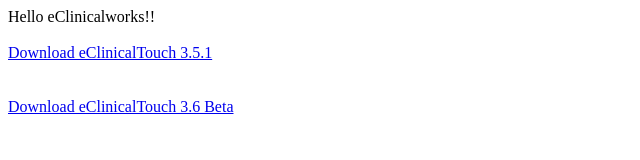
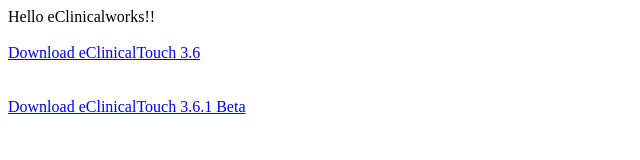
Before and after one commit to ecwApps/ecwApps.github.io, a plain HTML site: page indexTouch3.html in a window 1280 px wide. Shown: the full height of the page, 0-640 px from the left. Drawn offline with Linux system fonts and the light colour scheme.

Commit message:
app update

```diff
--- a/indexTouch3.html
+++ b/indexTouch3.html
@@ -8,13 +8,13 @@ Hello eClinicalworks!!
 </br>
 </br>
 <a href="itms-services://?action=download-manifest&url=https://ecwApps.github.io/apps/eTouch3.plist">
-  Download eClinicalTouch 3.5.1
+  Download eClinicalTouch 3.6
 </a>
 </br>
 </br>
 </br>
 <a href="itms-services://?action=download-manifest&url=https://ecwApps.github.io/apps/eTouch3alpha.plist">
-  Download eClinicalTouch 3.6 Beta
+  Download eClinicalTouch 3.6.1 Beta
 </a>
 </br>
 </br>
```
